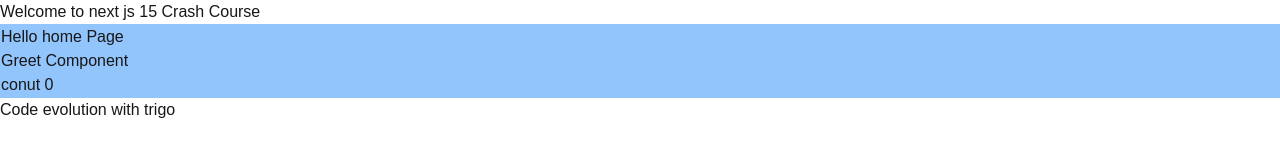
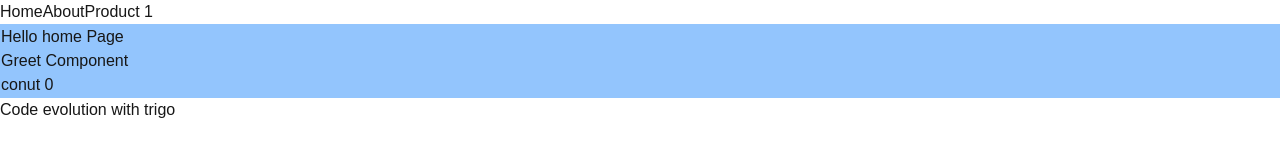
Before and after one commit to TrigoYodila/learn-next-js, a Next.js app: page / in a window 1280 px wide. Shown: the top 160 px of the page. Built offline with nearby package versions, Linux system fonts and the light colour scheme.

Commit message:
utilisation des liens de navigation

```diff
--- a/app/layout.tsx
+++ b/app/layout.tsx
@@ -1,6 +1,7 @@
 import type { Metadata } from "next";
 import localFont from "next/font/local";
 import "./globals.css";
+import { Navigation } from "@/components/navigation";
 
 const geistSans = localFont({
   src: "./fonts/GeistVF.woff",
@@ -28,7 +29,8 @@
       <body
         className={`${geistSans.variable} ${geistMono.variable} antialiased`}
       >
-        <header>Welcome to next js 15 Crash Course</header>
+        {/* <header>Welcome to next js 15 Crash Course</header> */}
+        <Navigation />
         {children}
         <footer>Code evolution with trigo</footer>
       </body>
--- a/app/products/[id]/page.tsx
+++ b/app/products/[id]/page.tsx
@@ -1,4 +1,4 @@
-export default function ProductPage({params}:{params:{id:string}}){
-    const {id} = params
+export default async function ProductPage({params}:{params:{id:string}}){
+    const {id} = await params
     return <h1>Product : {id}</h1>
 }
--- /dev/null
+++ b/components/navigation.tsx
@@ -0,0 +1,17 @@
+import Link from "next/link"
+
+export const Navigation = () => {
+    return (
+        <nav>
+            <Link href="/">
+                Home
+            </Link>
+            <Link href="/about">
+                About
+            </Link>
+            <Link href="/products/1">
+                Product 1
+            </Link>
+        </nav>
+    )
+}
```
